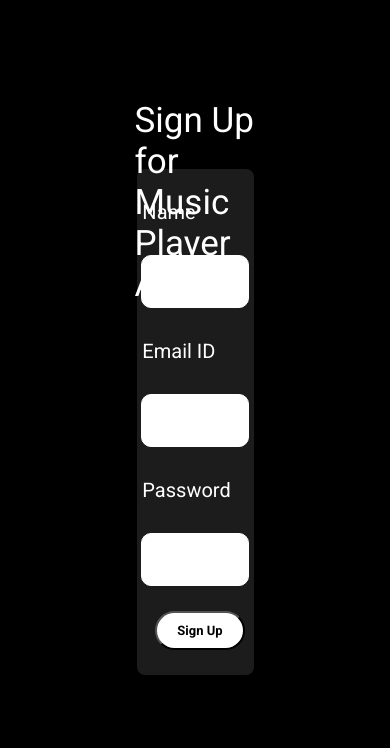
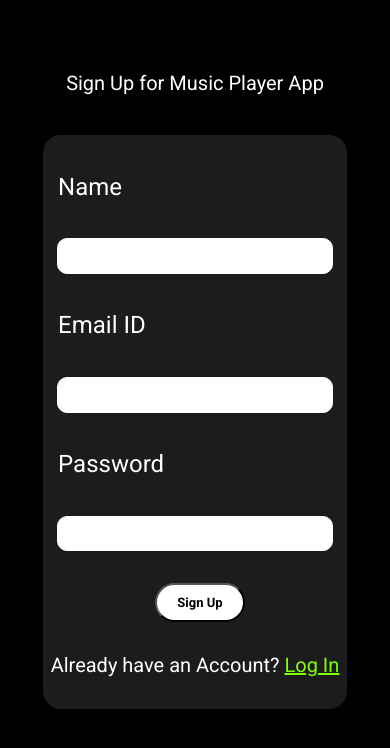
Before and after one commit to naman29saini/Music-Player-Web-App, a plain HTML site: page signup.html in a window 390 px wide. Drawn offline with Linux system fonts and the light colour scheme.

Commit message:
changes in login page

```diff
--- a/css/style2.css
+++ b/css/style2.css
@@ -26,19 +26,23 @@ body{
 .heading-login{
     color: white;
     position: absolute;
-    top: 100px;
+    top: 80px;
     font-size: 35px;
 }
 .heading-login span{
     color: white;
+    text-align: center;
+    width: 70vw;
+    display: inline-block;
+    height: 10vh;
 }
 .container-login{
     background-color: #1d1c1c;
     height: 60vh;
-    width: 30vw;
+    width: 35vw;
     margin: auto;
     border: 2px solid black;
-    border-radius: 10px;
+    border-radius: 20px;
     display: flex;
     justify-content: space-evenly;
     align-items: center;
@@ -83,3 +87,41 @@ body{
 .end a{
     color: chartreuse;
 }
+@media (max-width:1200px) {
+    .heading-login span {
+        font-size: 30px;
+        text-align: center;
+        width: 70vw;
+        display: inline-block;
+    }
+    .container-login{
+        height: 65vh;
+        width: 50vw;
+        top: 85px;
+    }
+    .container-login label {
+        font-size: 24px;
+    }
+
+}
+@media (max-width:600px) {
+    .heading-login{
+        top: 70px;
+        font-size: 22px;
+    }
+    .heading-login span{
+        font-size: 20px;
+        text-align: center;
+        width: 80vw;
+        display: inline-block;
+
+    }
+    .container-login{
+        height: 68vh;
+        width: 78vw;
+    }
+    .container-login input {
+        height: 4vh;
+        font-size: 18px;
+    }
+}
--- a/signup.html
+++ b/signup.html
@@ -22,6 +22,9 @@
             <label for="pass">Password</label>
             <input type="password" name="pass0" id="pass">
             <button>Sign Up</button>
+            <div class="end">
+                <span>Already have an Account? <a href="login.html">Log In</a></span>
+            </div>
         </div>
     </div>
 </body>
```
Also changed, not shown: index.html (+1 -1 lines).
